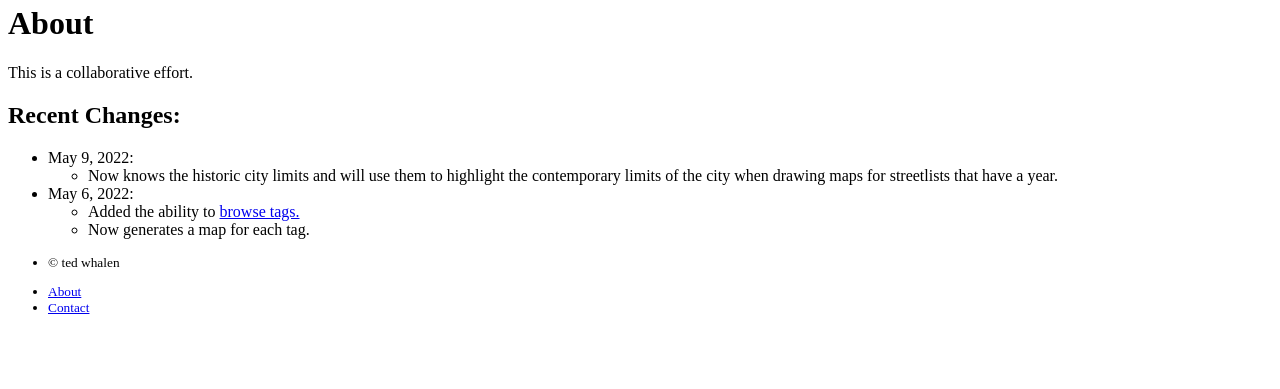
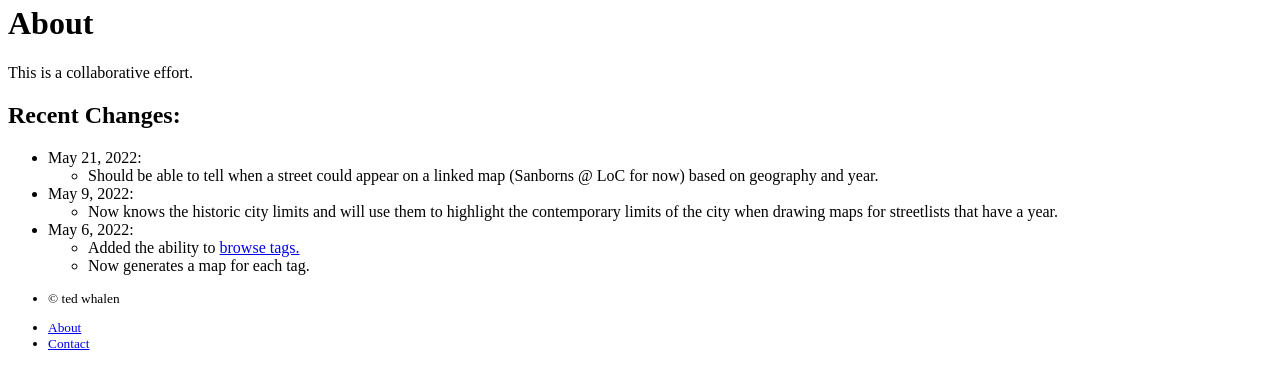
Before and after one commit to tewhalen/chicagodir, a Flask app: template chicagodir/templates/public/about.html in a window 1280 px wide. Shown: the part 184-573 px from the top of the page. Run offline with Flask 3, Linux system fonts and the light colour scheme; the template is opened without the code that fills it, so the values that code supplies are empty; parts of the project's set-up code (start-up, migrations or seed data) failed here and were passed over.

Commit message:
update changelog

```diff
--- a/chicagodir/templates/public/about.html
+++ b/chicagodir/templates/public/about.html
@@ -9,6 +9,12 @@
   <div class="row">
     <h2>Recent Changes:</h2>
     <ul class="list-group">
+      <li class="list-group-item">May 21, 2022:
+        <ul>
+          <li>Should be able to tell when a street could appear on a linked map (Sanborns @ LoC for now) based on
+            geography and year.</li>
+        </ul>
+      </li>
       <li class="list-group-item">May 9, 2022:
         <ul>
           <li>Now knows the historic city limits and will use them to highlight the contemporary limits of the city when
```
